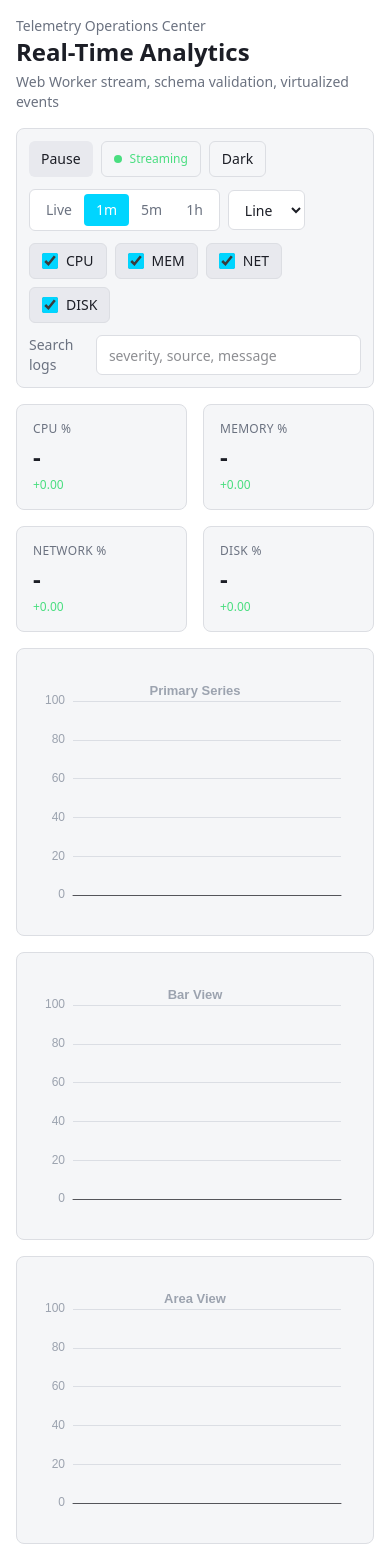
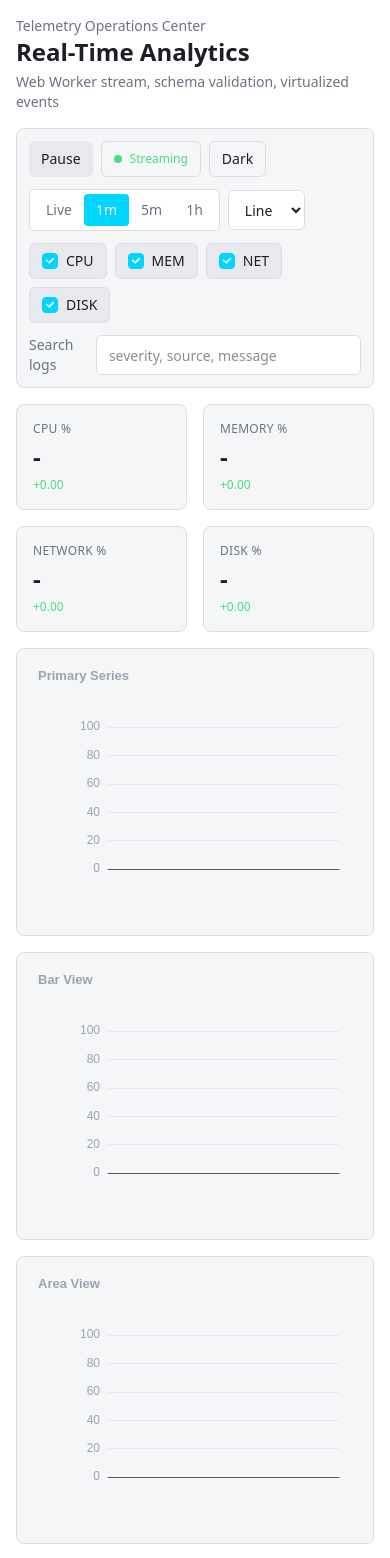
Before and after one commit to LaDonaAmor/realtime-dashboard, a Vue app: page / in a window 390 px wide. Shown: the top 1558 px of the page. Built offline with nearby package versions, Linux system fonts and the light colour scheme.

Commit message:
feat: enhance chart components and improve layout responsiveness

```diff
--- a/src/components/charts/BaseChart.vue
+++ b/src/components/charts/BaseChart.vue
@@ -32,6 +32,7 @@ const safeOption = computed(() => markRaw(props.option));
   <div class="w-full h-full min-h-[220px]">
     <VChart
       ref="chartRef"
+      class="w-full h-full"
       :option="safeOption"
       autoresize
       :update-options="{ notMerge: false, lazyUpdate: true }"
--- a/src/components/charts/SeriesChart.vue
+++ b/src/components/charts/SeriesChart.vue
@@ -12,11 +12,13 @@ const props = withDefaults(
   }>(),
   { heightClass: "h-72" },
 );
+
 const store = useStreamStore();
 const filters = useFiltersStore();
 
 const option = computed(() => {
-  void store.version; // re-compute on ingest
+  void store.version;
+
   const cutoff = Date.now() - filters.rangeMs();
   const series = Object.entries(store.ticksBySymbol)
     .filter(([sym]) => filters.activeSymbols.has(sym))
@@ -25,6 +27,7 @@ const option = computed(() => {
         .toArray()
         .filter((t) => t.t >= cutoff)
         .map((t) => [t.t, t.value]);
+
       return {
         name: sym,
         type: props.type === "bar" ? "bar" : "line",
@@ -34,13 +37,48 @@ const option = computed(() => {
         data,
       };
     });
+
   return {
-    title: { text: props.title, textStyle: { fontSize: 13, color: "#9ca3af" } },
-    tooltip: { trigger: "axis" },
-    legend: { top: 0, right: 0, textStyle: { color: "#9ca3af" } },
-    grid: { left: 40, right: 16, top: 36, bottom: 24 },
-    xAxis: { type: "time", axisLabel: { color: "#9ca3af" } },
-    yAxis: { type: "value", min: 0, max: 100, axisLabel: { color: "#9ca3af" } },
+    title: {
+      text: props.title,
+      textStyle: { fontSize: 13, color: "#9ca3af" },
+      top: 0,
+      left: 0,
+    },
+    tooltip: {
+      trigger: "axis",
+      confine: true,
+    },
+    legend: {
+      top: 18,
+      right: 0,
+      textStyle: { color: "#9ca3af" },
+      type: "scroll",
+    },
+    grid: {
+      left: 44,
+      right: 18,
+      top: 56,
+      bottom: 44,
+      containLabel: true,
+    },
+    xAxis: {
+      type: "time",
+      axisLabel: {
+        color: "#9ca3af",
+        hideOverlap: true,
+        margin: 14,
+      },
+      axisTick: { alignWithLabel: true },
+      splitLine: { show: false },
+    },
+    yAxis: {
+      type: "value",
+      min: 0,
+      max: 100,
+      axisLabel: { color: "#9ca3af" },
+      splitLine: { lineStyle: { color: "rgba(148,163,184,0.15)" } },
+    },
     animation: false,
     series,
   };
--- a/src/components/dashboard/ControlsBar.vue
+++ b/src/components/dashboard/ControlsBar.vue
@@ -1,7 +1,11 @@
 <script setup lang="ts">
 import { computed } from "vue";
 import { useStreamStore } from "@/stores/stream.store";
-import { useFiltersStore, type ChartType, type TimeRange } from "@/stores/filters.store";
+import {
+  useFiltersStore,
+  type ChartType,
+  type TimeRange,
+} from "@/stores/filters.store";
 import { useTheme } from "@/composables/useTheme";
 
 const stream = useStreamStore();
@@ -24,27 +28,46 @@ const chartTypes: Array<{ label: string; value: ChartType }> = [
 const symbols = ["CPU", "MEM", "NET", "DISK"];
 const activeCount = computed(() => filters.activeSymbols.size);
 const toggleTheme = () => toggle();
+
+const isSymbolActive = (symbol: string) => filters.activeSymbols.has(symbol);
+const toggleRange = (range: TimeRange) => {
+  filters.timeRange = range;
+};
+const toggleSymbol = (symbol: string) => {
+  filters.toggleSymbol(symbol);
+};
 </script>
 
 <template>
   <section class="bg-card border border-border rounded-lg p-3 md:p-4">
-    <div class="flex flex-col gap-3 xl:flex-row xl:items-center xl:justify-between">
+    <div
+      class="flex flex-col gap-3 xl:flex-row xl:items-center xl:justify-between"
+    >
       <div class="flex flex-wrap items-center gap-2">
         <button
           type="button"
           class="h-9 rounded-md px-3 text-sm font-medium transition-colors"
-          :class="stream.paused ? 'bg-primary text-background' : 'bg-muted text-foreground'"
+          :class="
+            stream.paused
+              ? 'bg-primary text-background'
+              : 'bg-muted text-foreground'
+          "
           @click="stream.togglePause"
         >
           {{ stream.paused ? "Resume" : "Pause" }}
         </button>
+
         <span
           class="inline-flex h-9 items-center gap-2 rounded-md border border-border px-3 text-xs font-medium"
           :class="stream.connected ? 'text-success' : 'text-error'"
         >
-          <span class="h-2 w-2 rounded-full" :class="stream.connected ? 'bg-success' : 'bg-error'" />
+          <span
+            class="h-2 w-2 rounded-full"
+            :class="stream.connected ? 'bg-success' : 'bg-error'"
+          />
           {{ stream.connected ? "Streaming" : "Disconnected" }}
         </span>
+
         <button
           type="button"
           class="h-9 rounded-md border border-border px-3 text-sm transition-colors hover:bg-muted"
@@ -61,8 +84,12 @@ const toggleTheme = () => toggle();
             :key="range.value"
             type="button"
             class="h-8 rounded px-3 text-sm transition-colors"
-            :class="filters.timeRange === range.value ? 'bg-primary text-background' : 'text-muted-foreground hover:text-foreground'"
-            @click="filters.timeRange = range.value"
+            :class="
+              filters.timeRange === range.value
+                ? 'bg-primary text-background'
+                : 'text-muted-foreground hover:text-foreground'
+            "
+            @click="toggleRange(range.value)"
           >
             {{ range.label }}
           </button>
@@ -73,32 +100,61 @@ const toggleTheme = () => toggle();
           class="h-10 rounded-md border border-border bg-background px-3 text-sm outline-none"
           aria-label="Chart type"
         >
-          <option v-for="type in chartTypes" :key="type.value" :value="type.value">
+          <option
+            v-for="type in chartTypes"
+            :key="type.value"
+            :value="type.value"
+          >
             {{ type.label }}
           </option>
         </select>
       </div>
     </div>
 
-    <div class="mt-3 flex flex-col gap-3 md:flex-row md:items-center md:justify-between">
+    <div
+      class="mt-3 flex flex-col gap-3 md:flex-row md:items-center md:justify-between"
+    >
       <div class="flex flex-wrap gap-2">
-        <label
+        <button
           v-for="symbol in symbols"
           :key="symbol"
-          class="inline-flex h-9 cursor-pointer items-center gap-2 rounded-md border border-border px-3 text-sm transition-colors"
-          :class="filters.activeSymbols.has(symbol) ? 'bg-muted text-foreground' : 'text-muted-foreground'"
+          type="button"
+          class="inline-flex h-9 items-center gap-2 rounded-md border border-border px-3 text-sm transition-colors"
+          :class="
+            filters.activeSymbols.has(symbol)
+              ? 'bg-muted text-foreground'
+              : 'text-muted-foreground hover:text-foreground'
+          "
+          @click="filters.toggleSymbol(symbol)"
         >
-          <input
-            type="checkbox"
-            class="h-4 w-4 accent-primary"
-            :checked="filters.activeSymbols.has(symbol)"
-            @change="filters.toggleSymbol(symbol)"
-          />
+          <span
+            class="inline-flex h-4 w-4 items-center justify-center rounded border border-border"
+            :class="
+              filters.activeSymbols.has(symbol)
+                ? 'bg-primary border-primary'
+                : 'bg-transparent'
+            "
+            aria-hidden="true"
+          >
+            <svg
+              v-if="filters.activeSymbols.has(symbol)"
+              viewBox="0 0 20 20"
+              fill="none"
+              class="h-3 w-3 text-background"
+            >
+              <path
+                d="M16.7 5.7a1 1 0 0 1 0 1.4l-7.2 7.2a1 1 0 0 1-1.4 0L3.3 9.5a1 1 0 1 1 1.4-1.4l3.2 3.2 6.5-6.5a1 1 0 0 1 1.4 0Z"
+                fill="currentColor"
+              />
+            </svg>
+          </span>
           {{ symbol }}
-        </label>
+        </button>
       </div>
 
-      <label class="flex min-w-0 items-center gap-2 text-sm text-muted-foreground">
+      <label
+        class="flex min-w-0 items-center gap-2 text-sm text-muted-foreground"
+      >
         Search logs
         <input
           v-model.trim="filters.search"
--- a/src/stores/filters.store.ts
+++ b/src/stores/filters.store.ts
@@ -16,6 +16,7 @@ export const useFiltersStore = defineStore("filters", () => {
     ({ "1m": 60_000, "5m": 300_000, "1h": 3_600_000, live: 30_000 })[
       timeRange.value
     ];
+
   const toggleSymbol = (s: string) => {
     const next = new Set(activeSymbols.value);
     next.has(s) ? next.delete(s) : next.add(s);
--- a/src/views/DashboardView.vue
+++ b/src/views/DashboardView.vue
@@ -13,7 +13,9 @@ const filters = useFiltersStore();
 
 <template>
   <main class="min-h-screen space-y-4 bg-background p-4 text-foreground md:p-6">
-    <header class="flex flex-col gap-1 sm:flex-row sm:items-end sm:justify-between">
+    <header
+      class="flex flex-col gap-1 sm:flex-row sm:items-end sm:justify-between"
+    >
       <div>
         <p class="text-sm text-muted-foreground">Telemetry Operations Center</p>
         <h1 class="text-2xl font-bold">Real-Time Analytics</h1>
@@ -26,20 +28,20 @@ const filters = useFiltersStore();
     <ControlsBar />
 
     <ErrorBoundary>
-      <section class="grid grid-cols-2 md:grid-cols-4 gap-4">
+      <section class="grid grid-cols-2 gap-4 md:grid-cols-4">
         <MetricCard symbol="CPU" label="CPU %" />
         <MetricCard symbol="MEM" label="Memory %" />
         <MetricCard symbol="NET" label="Network %" />
         <MetricCard symbol="DISK" label="Disk %" />
       </section>
 
-      <section class="grid grid-cols-1 xl:grid-cols-3 gap-4">
+      <section class="grid grid-cols-1 gap-4 xl:grid-cols-3">
         <SeriesChart :type="filters.chartType" title="Primary Series" />
         <SeriesChart type="bar" title="Bar View" />
         <SeriesChart type="area" title="Area View" />
       </section>
 
-      <section class="grid grid-cols-1 xl:grid-cols-3 gap-4">
+      <section class="grid grid-cols-1 gap-4 xl:grid-cols-3">
         <SeriesChart
           class="xl:col-span-2"
           :type="filters.chartType"
```
